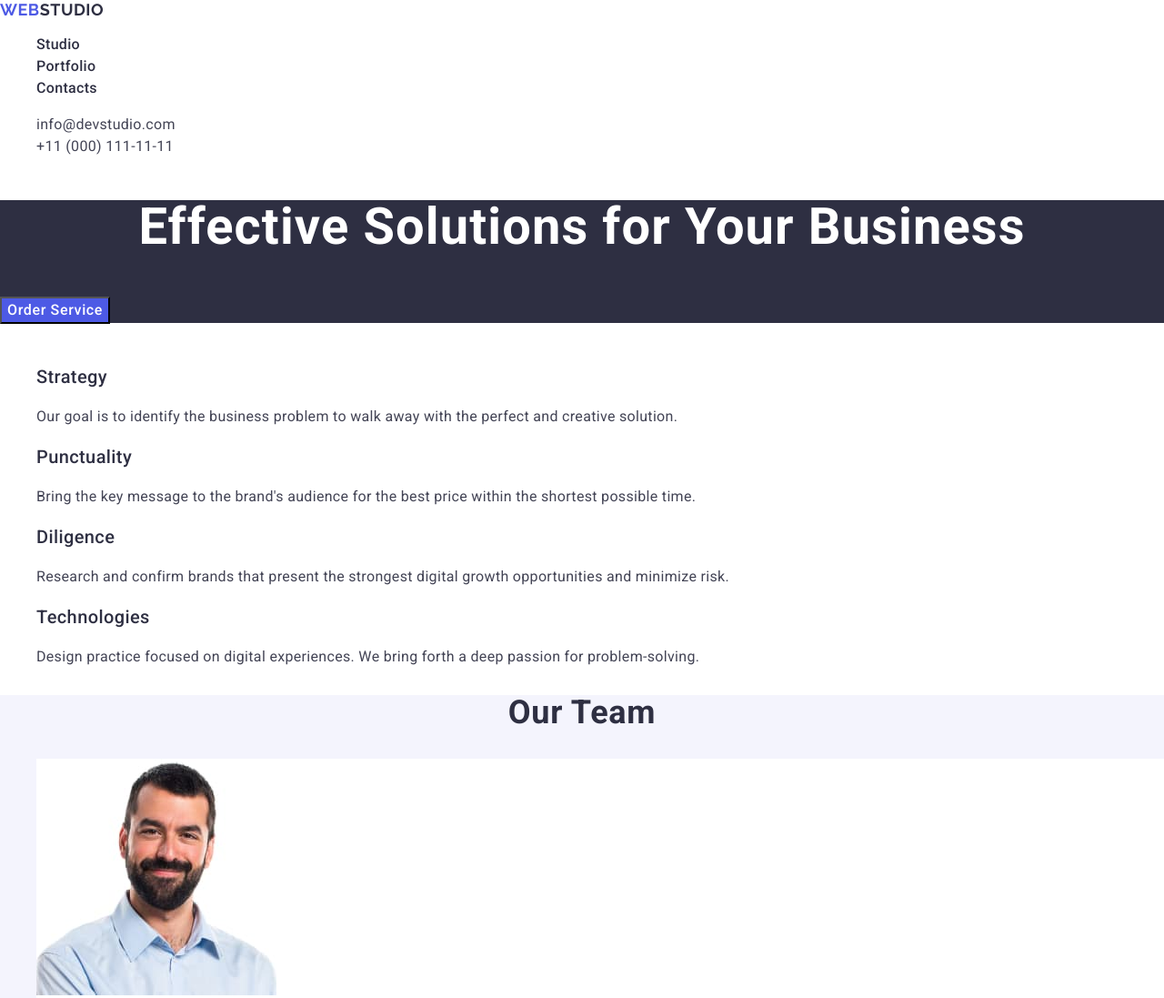
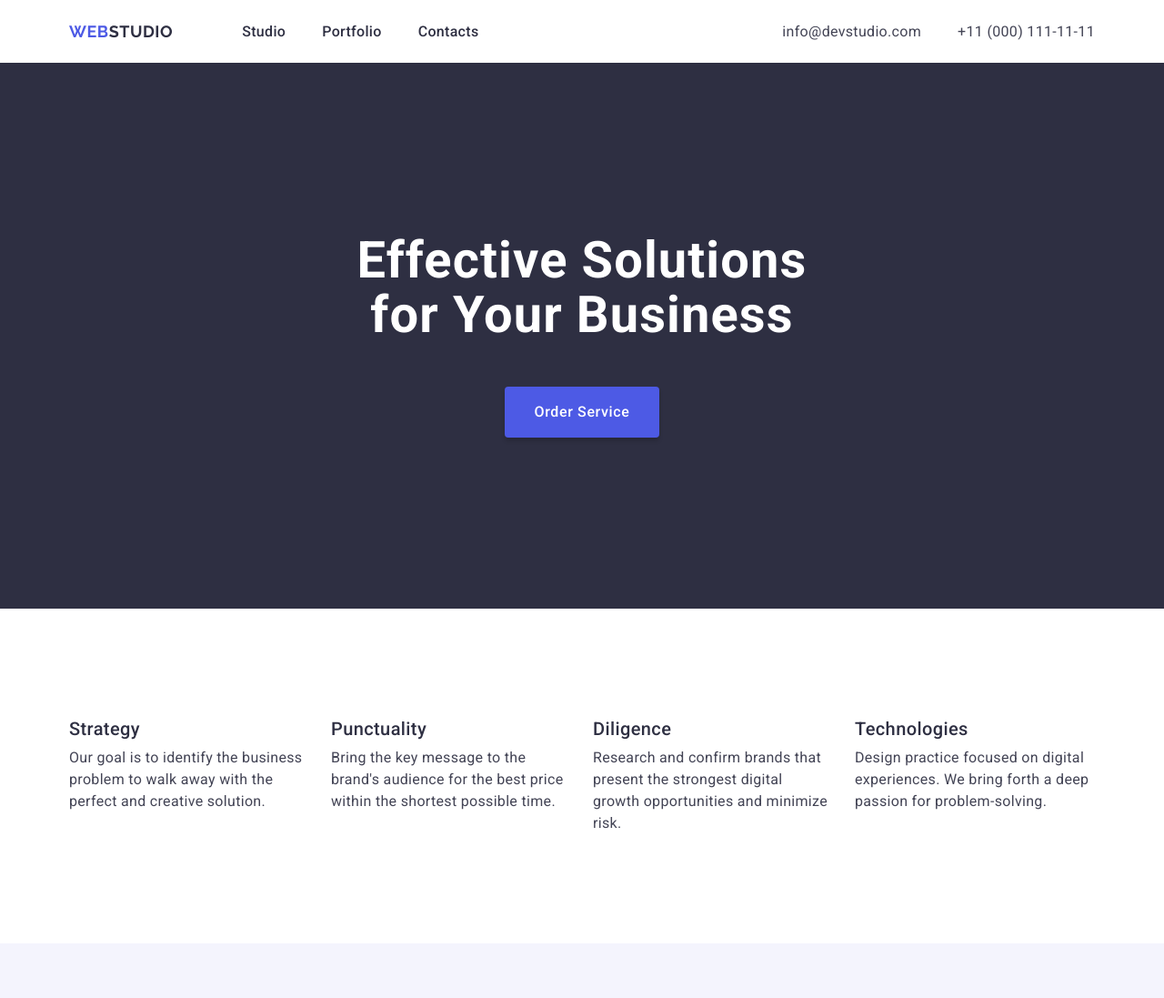
Before and after one commit to S-Bogdan-03546/goit-markup-hw-03, a plain HTML site: page index.html in a window 1280 px wide. Shown: the top 1097 px of the page at 91% size. Drawn offline with nearby package versions, Linux system fonts and the light colour scheme.

Commit message:
commit message

```diff
--- a/css/styles.css
+++ b/css/styles.css
@@ -6,25 +6,80 @@ body {
     background-color: #FFFFFF;
 }
 
+/*  дозволяє сектору main займати все вільне місце на головній осі відсуваючи «футер» у її кінець */
+main {
+    flex-grow: 1;
+}
+
+/*! обнуляємо дефолтні відступи */
+h1,
+h2,
+h3,
+h4,
+h5,
+h6,
+p {
+    margin-top: 0;
+    margin-bottom: 0;
+}
+
 /*! прибираємо підчеркування всіх посилань */
 a {
     text-decoration: none;
 }
 
+img {
+    display: block;
+}
+
+/*! притиcкаєм FOOTER до низу сторінки */
+/* + потрібно задати ще одну властивість для main (задав вверху сss-правил)*/
+.page-container {
+    min-height: 100vh;
+    display: flex;
+    flex-direction: column;
+}
+
 /*! прибираємо маркери у списках*/
+/*! обнуляємо дефолтні відступи */
 ul,
 ol {
     list-style-type: none;
+    margin-top: 0;
+    margin-bottom: 0;
+    padding-left: 0;
 }
 
+/*! ширина та падінги для контейнера */
+.container {
+    width: 1158px;
+    padding-left: 15px;
+    padding-right: 15px;
+    margin: 0 auto;
+}
 
 /*! прихований заголовок */
+/*! обнуляємо дефолтні відступи */
 .visually-hidden {
+    position: absolute;
+    width: 1px;
+    height: 1px;
     margin: -1px;
+    border: 0;
+    padding: 0;
     white-space: nowrap;
     clip-path: inset(100%);
     clip: rect(0 0 0 0);
     overflow: hidden;
+}
+
+/* #endregion */
+
+/* #region Common Styles */
+.features,
+.team,
+.portfolio {
+    padding: 120px 0;
 }
 
 /* #endregion */
@@ -35,6 +90,17 @@ header {
     background: #FFFFFF;
 }
 
+.header .container {
+    display: flex;
+    align-items: center;
+}
+
+.header-navigation {
+    display: flex;
+    align-items: center;
+    /* flex-grow: 1; */
+}
+
 .header-logo {
     font-family: "Raleway", sans-serif;
     font-weight: 700;
@@ -43,6 +109,9 @@ header {
     letter-spacing: 0.03em;
     text-transform: uppercase;
     color: #4d5ae5;
+    padding-top: 24px;
+    padding-bottom: 24px;
+    margin-right: 76px;
 }
 
 .header-logo-inner {
@@ -55,7 +124,10 @@ header {
     color: #2e2f42;
 }
 
-.header-menu-list {}
+.header-menu-list {
+    display: flex;
+    gap: 40px;
+}
 
 .header-menu-item {}
 
@@ -66,6 +138,8 @@ header {
     line-height: 1.5;
     letter-spacing: 0.02em;
     color: #2e2f42;
+    padding-top: 24px;
+    padding-bottom: 24px;
 }
 
 /*! інтерактивні елементи (посилання) */
@@ -76,9 +150,13 @@ header {
 
 .header-address {
     font-style: normal;
+    margin-left: auto;
 }
 
-.header-address-list {}
+.header-address-list {
+    display: flex;
+    gap: 40px;
+}
 
 .header-address-item {}
 
@@ -89,6 +167,8 @@ header {
     line-height: 1.5;
     letter-spacing: 0.02em;
     color: #434455;
+    padding-top: 24px;
+    padding-bottom: 24px;
 }
 
 /*! інтерактивні елементи (посилання) в активному стані */
@@ -100,11 +180,12 @@ header {
 /* #endregion */
 
 /* #region HIRO  */
-
 /*! ------HIRO-------- */
 
 .hero {
     background: #2e2f42;
+    padding-top: 188px;
+    padding-bottom: 188px;
 }
 
 .hero-title {
@@ -114,6 +195,9 @@ header {
     line-height: 1.07;
     letter-spacing: 0.02em;
     text-align: center;
+    max-width: 496px;
+    margin: 0 auto;
+    margin-bottom: 48px;
 }
 
 .hero-btn {
@@ -122,7 +206,15 @@ header {
     line-height: 1.5;
     letter-spacing: 0.04em;
     color: #fff;
-    background: #4D5AE5;
+    background-color: #4D5AE5;
+    display: block;
+    padding: 16px 32px;
+    border: none;
+    margin: 0 auto;
+    min-width: 169px;
+    min-height: 56px;
+    border-radius: 4px;
+    box-shadow: 0 4px 4px 0 rgba(0, 0, 0, 0.15);
 }
 
 /*! інтерактивний елемент (кнопка) */
@@ -135,15 +227,19 @@ header {
 /* #endregion */
 
 /* #region features  */
-
 /*! ----------------features--------- */
 .features {
     background: #fff;
 }
 
-.features-list {}
+.features-list {
+    display: flex;
+    gap: 24px;
+}
 
-.features-item {}
+.features-item {
+    width: calc((100% - 72px) / 4);
+}
 
 .features-subtitle {
     font-weight: 500;
@@ -151,6 +247,7 @@ header {
     line-height: 1.2;
     letter-spacing: 0.02em;
     color: #2e2f42;
+    margin-bottom: 8px;
 }
 
 .features-text {
@@ -163,10 +260,8 @@ header {
 
 /* #endregion */
 
-
 /* #region team  */
-
-/*! -------------------team------------ */
+/*! -------------team------------ */
 .team {
     background: #F4F4FD;
 }
@@ -179,15 +274,28 @@ header {
     text-align: center;
     text-transform: capitalize;
     color: #2e2f42;
+    padding-top: 120px;
+    margin-bottom: 72px;
 }
 
-.team-list {}
+.team-list {
+    display: flex;
+    gap: 24px;
+}
 
 .team-item {
     background-color: #FFFFFF;
+    width: calc((100% - 3 * 24px) / 4);
+    border-radius: 0 0 4px 4px;
+    /* box-shadow: 0 2px 1px 0 rgb(46, 47, 66 0.08), 0 1px 1px 0 rgb(46, 47, 66 0.16), 0 1px 6px 0 rgb(46, 47, 66 0.08); */
 }
 
 .team-img {}
+
+.team-bottom {
+    padding: 32px 16px;
+
+}
 
 .team-subtitle {
     font-weight: 500;
@@ -197,6 +305,7 @@ header {
     text-align: center;
     text-transform: capitalize;
     color: #2e2f42;
+    padding-bottom: 8px;
 }
 
 .team-text {
@@ -224,13 +333,26 @@ header {
     text-align: center;
     text-transform: capitalize;
     color: #2e2f42;
+    margin-bottom: 72px;
 }
 
-.portfolio-list {}
+.portfolio-list {
+    display: flex;
+    flex-wrap: wrap;
+    gap: 48px 24px;
+}
 
-.portfolio-item {}
+.portfolio-item {
+    width: calc((100% - 2 * 24px) / 3);
+}
 
 .portfolio-img {}
+
+.portfolio-bottom {
+    padding: 32px 16px;
+    border: 1px solid #E7E9FC;
+    border-top: none;
+}
 
 .portfolio-subtitle {
     font-weight: 500;
@@ -238,6 +360,7 @@ header {
     line-height: 1.2;
     letter-spacing: 0.02em;
     color: #2e2f42;
+    margin-bottom: 8px;
 }
 
 .portfolio-text {
@@ -251,10 +374,11 @@ header {
 /* #endregion */
 
 /* #region FOOTER */
-
 /*! -------------FOOTER------------ */
 .footer {
     background: #2E2F42;
+    padding-top: 100px;
+    padding-bottom: 100px;
 }
 
 .footer-logo {
@@ -275,6 +399,8 @@ header {
     letter-spacing: 0.03em;
     text-transform: uppercase;
     color: #f4f4fd;
+    display: inline-block;
+    margin-bottom: 16px;
 }
 
 .footer-text {
@@ -283,6 +409,7 @@ header {
     line-height: 1.5;
     letter-spacing: 0.02em;
     color: #f4f4fd;
+    max-width: 264px;
 }
 
 /* #endregion */
--- a/index.html
+++ b/index.html
@@ -30,8 +30,10 @@
 </head>
 
 <body>
+    <div class="page-container">
         <!-- шапка сайту -->
         <Header class="header">
+            <div class="container">
                 <nav class="header-navigation">
                     <!-- logo -->
                     <a class="header-logo" href="./index.html">Web<span class="header-logo-inner">Studio</span></a>
@@ -58,16 +60,22 @@
                         </li>
                     </ul>
                 </address>
+            </div>
         </Header>
 
         <!-- Main content -->
         <main>
-        <!-- секція 1 -->
+            <!-- HERO -->
             <section class="hero">
+                <div class="hero-container container">
                     <h1 class="hero-title">Effective Solutions for Your Business</h1>
                     <button class="hero-btn" type="button">Order Service</button>
+                </div>
             </section>
+
+            <!-- section 1 features -->
             <section class="features">
+                <div class="container">
                     <!-- прихований заголовок -->
                     <h2 class="visually-hidden">the main goals of our web studio</h2>
                     <ul class="features-list">
@@ -81,14 +89,16 @@
                         <li class="features-item">
                             <h3 class="features-subtitle">Punctuality</h3>
                             <p class="features-text">
-                        Bring the key message to the brand's audience for the best price within the shortest possible
+                                Bring the key message to the brand's audience for the best price within the shortest
+                                possible
                                 time.
                             </p>
                         </li>
-                <li class="features-list">
+                        <li class="features-item">
                             <h3 class="features-subtitle">Diligence</h3>
                             <p class="features-text">
-                        Research and confirm brands that present the strongest digital growth opportunities and minimize
+                                Research and confirm brands that present the strongest digital growth opportunities and
+                                minimize
                                 risk.
                             </p>
                         </li>
@@ -100,10 +110,12 @@
                             </p>
                         </li>
                     </ul>
+                </div>
             </section>
 
-        <!-- section Our Team -->
+            <!-- section 2 Our Team -->
             <section class="team">
+                <div class="container">
                     <h2 class="team-title">Our Team</h2>
                     <ul class="team-list">
                         <li class="team-item">
@@ -113,8 +125,8 @@
                             <p class="team-text">Product Designer</p>
                         </li>
                         <li class="team-item">
-                    <img src="./images/our-team/our-team-2.jpg" alt="Frontend Developer" width="264" height="260"
-                        class="team-img">
+                            <img src="./images/our-team/our-team-2.jpg" alt="Frontend Developer" width="264"
+                                height="260" class="team-img">
                             <h3 class="team-subtitle">Tom Ford</h3>
                             <p class="team-text">Frontend Developer</p>
                         </li>
@@ -131,59 +143,78 @@
                             <p class="team-text">UI Designer</p>
                         </li>
                     </ul>
+                </div>
             </section>
 
-        <!-- section portfolio -->
+            <!-- section 3 portfolio -->
             <section class="portfolio">
+                <div class="container">
                     <h2 class="portfolio-title">Our Portfolio</h2>
                     <ul class="portfolio-list">
                         <li class="portfolio-item">
                             <img src="./images/Portfolio/img-1.jpg" alt="Banking App" width="360" height="300"
                                 class="portfolio-img">
+                            <div class="portfolio-bottom">
                                 <h3 class="portfolio-subtitle">Banking App</h3>
                                 <p class="portfolio-text">App</p>
+                            </div>
                         </li>
                         <li class="portfolio-item">
                             <img src="./images/Portfolio/img-2.jpg" alt="Cashless Payment" width="360" height="300"
                                 class="portfolio-img">
+                            <div class="portfolio-bottom">
                                 <h3 class="portfolio-subtitle">Cashless Payment</h3>
                                 <p class="portfolio-text">Marketing</p>
+                            </div>
                         </li>
                         <li class="portfolio-item">
                             <img src="./images/Portfolio/img-3.jpg" alt="Meditation App" width="360" height="300"
                                 class="portfolio-img">
+                            <div class="portfolio-bottom">
                                 <h3 class="portfolio-subtitle">Meditation App</h3>
                                 <p class="portfolio-text">App</p>
+                            </div>
                         </li>
                         <li class="portfolio-item">
                             <img src="./images/Portfolio/img-4.jpg" alt="Taxi Service" width="360" height="300"
                                 class="portfolio-img">
+                            <div class="portfolio-bottom">
                                 <h3 class="portfolio-subtitle">Taxi Service</h3>
                                 <p class="portfolio-text">Marketing</p>
+                            </div>
                         </li>
                         <li class="portfolio-item">
                             <img src="./images/Portfolio/img-5.jpg" alt="Screen Illustrations" width="360" height="300"
                                 class="portfolio-img">
+                            <div class="portfolio-bottom">
                                 <h3 class="portfolio-subtitle">Screen Illustrations</h3>
                                 <p class="portfolio-text">Design</p>
+                            </div>
                         </li>
                         <li class="portfolio-item">
                             <img src="./images/Portfolio/img-6.jpg" alt="Online Courses" width="360" height="300"
                                 class="portfolio-img">
+                            <div class="portfolio-bottom">
                                 <h3 class="portfolio-subtitle">Online Courses</h3>
                                 <p class="portfolio-text">Marketing</p>
+                            </div>
                         </li>
                     </ul>
+                </div>
             </section>
 
         </main>
 
         <!-- foter -->
         <footer class="footer">
+            <div class="container">
                 <a class="footer-logo" href="./index.html">Web<span class="footer-logo-inner">Studio</span></a>
-        <p class="footer-text">Increase the flow of customers and sales for your business with digital marketing &
+                <p class="footer-text">Increase the flow of customers and sales for your business with digital marketing
+                    &
                     growth solutions.</p>
+            </div>
         </footer>
+    </div>
 
 </body>
 
```
Lines whose indentation alone changed are shown as unchanged.
